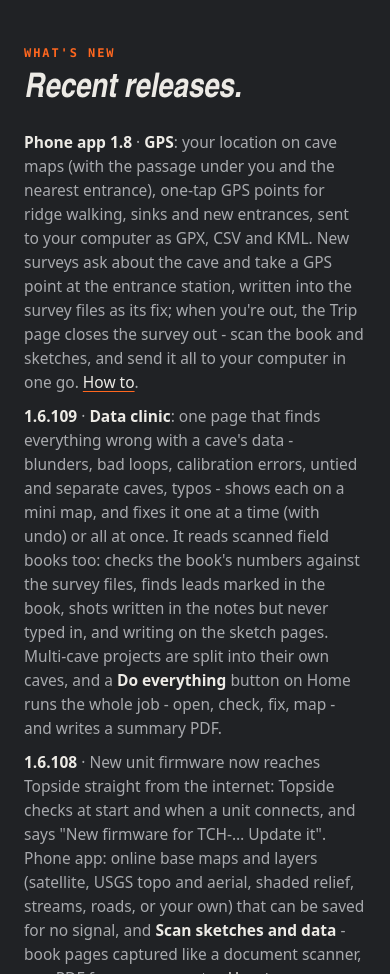
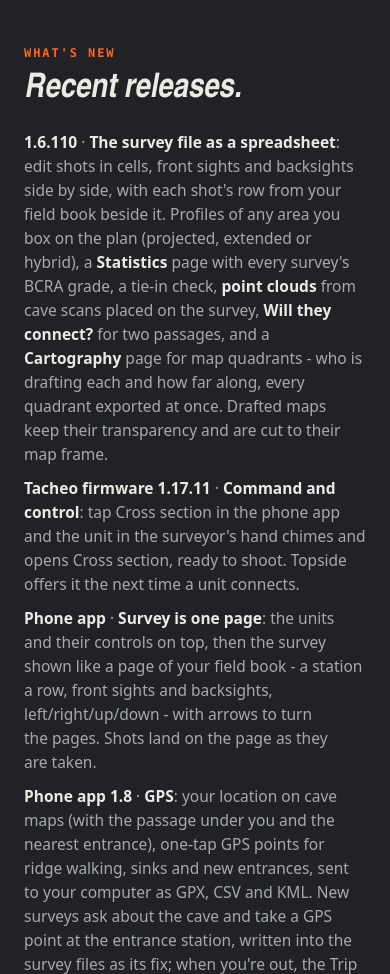
Before and after one commit to p0sull02/tacheo-site, a plain HTML site: page download.html in a window 390 px wide. Shown: the part 5680-6654 px from the top of the page. Drawn offline with Linux system fonts and the light colour scheme; no server answers.

Commit message:
What's new: Topside 1.6.110, firmware 1.17.11, phone Survey page
Co-Authored-By: Claude Opus 5.5 <noreply@anthropic.com>
Claude-Session: https://claude.ai/code/session_0139rTr8f9uYfZJP4oZCp2C6

```diff
--- a/download.html
+++ b/download.html
@@ -147,6 +147,9 @@
     <p class="eyebrow">What's new</p>
     <h2>Recent releases.</h2>
     <div class="notes" id="notes">
+      <p><b>1.6.110</b> · <b>The survey file as a spreadsheet</b>: edit shots in cells, front sights and backsights side by side, with each shot's row from your field book beside it. Profiles of any area you box on the plan (projected, extended or hybrid), a <b>Statistics</b> page with every survey's BCRA grade, a tie-in check, <b>point clouds</b> from cave scans placed on the survey, <b>Will they connect?</b> for two passages, and a <b>Cartography</b> page for map quadrants - who is drafting each and how far along, every quadrant exported at once. Drafted maps keep their transparency and are cut to their map frame.</p>
+      <p><b>Tacheo firmware 1.17.11</b> · <b>Command and control</b>: tap Cross section in the phone app and the unit in the surveyor's hand chimes and opens Cross section, ready to shoot. Topside offers it the next time a unit connects.</p>
+      <p><b>Phone app</b> · <b>Survey is one page</b>: the units and their controls on top, then the survey shown like a page of your field book - a station a row, front sights and backsights, left/right/up/down - with arrows to turn the pages. Shots land on the page as they are taken.</p>
       <p><b>Phone app 1.8</b> · <b>GPS</b>: your location on cave maps (with the passage under you and the nearest entrance), one-tap GPS points for ridge walking, sinks and new entrances, sent to your computer as GPX, CSV and KML. New surveys ask about the cave and take a GPS point at the entrance station, written into the survey files as its fix; when you're out, the Trip page closes the survey out - scan the book and sketches, and send it all to your computer in one go. <a href="https://p0sull02.github.io/cartotable-app/help.html#gps">How to</a>.</p>
       <p><b>1.6.109</b> · <b>Data clinic</b>: one page that finds everything wrong with a cave's data - blunders, bad loops, calibration errors, untied and separate caves, typos - shows each on a mini map, and fixes it one at a time (with undo) or all at once. It reads scanned field books too: checks the book's numbers against the survey files, finds leads marked in the book, shots written in the notes but never typed in, and writing on the sketch pages. Multi-cave projects are split into their own caves, and a <b>Do everything</b> button on Home runs the whole job - open, check, fix, map - and writes a summary PDF.</p>
       <p><b>1.6.108</b> · New unit firmware now reaches Topside straight from the internet: Topside checks at start and when a unit connects, and says "New firmware for TCH-… Update it". Phone app: online base maps and layers (satellite, USGS topo and aerial, shaded relief, streams, roads, or your own) that can be saved for no signal, and <b>Scan sketches and data</b> - book pages captured like a document scanner, one PDF for your computer. <a href="https://p0sull02.github.io/cartotable-app/help.html#scan">How to</a>.</p>
```
